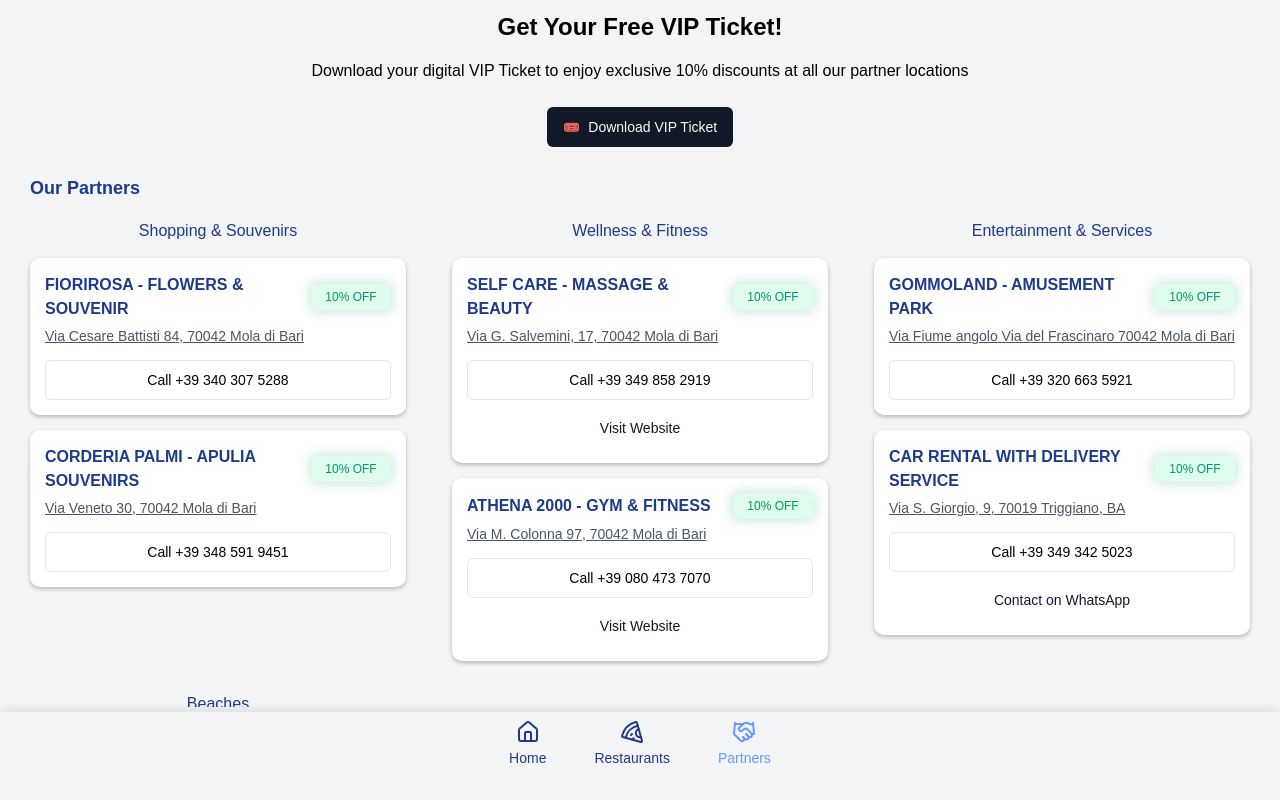
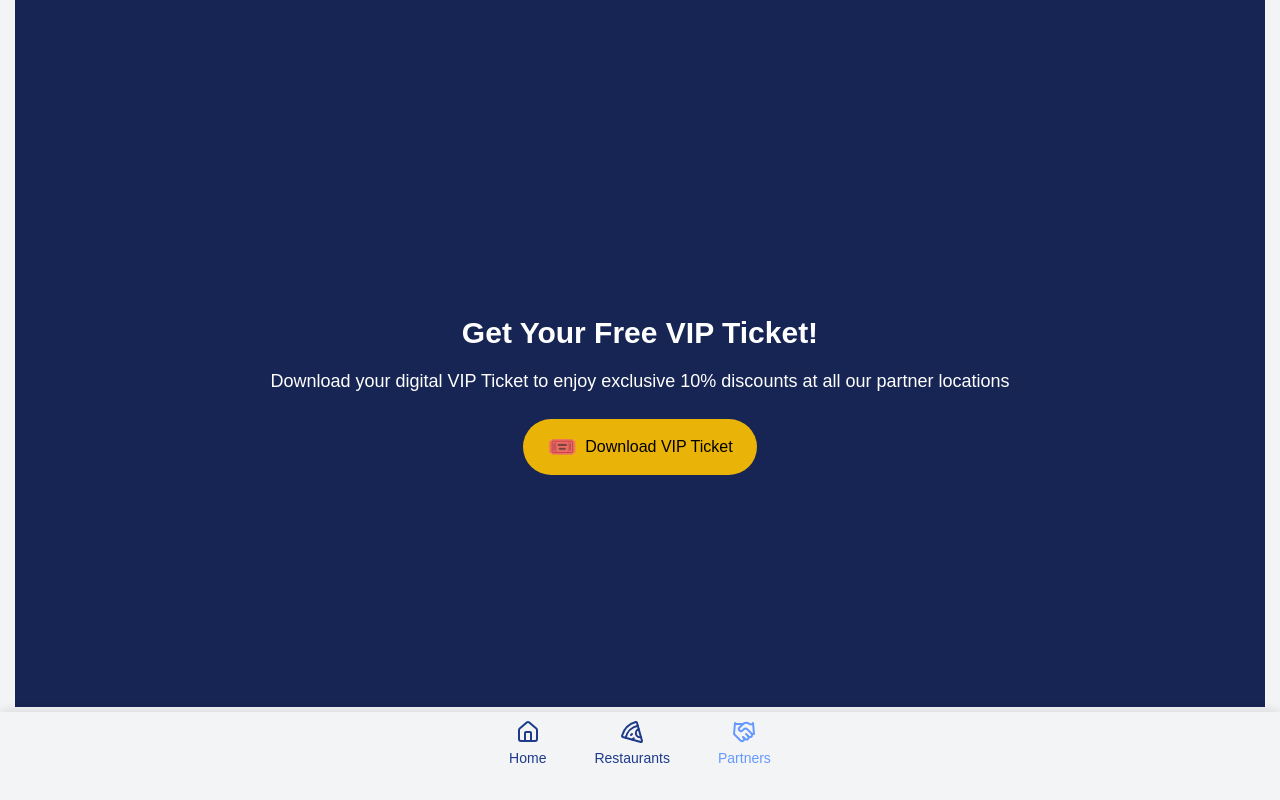
Before and after one commit to Mardar91/nva-webapp, a React (Create React App) app: page /partners in a window 1280 px wide. Built offline with nearby package versions, Linux system fonts and the light colour scheme.

Commit message:
Update VipTicketHero.tsx

```diff
--- a/src/components/VipTicketHero.tsx
+++ b/src/components/VipTicketHero.tsx
@@ -38,20 +38,22 @@ const VipTicketHero = () => {
   };
 
   return (
-    <div className="text-center p-4">
-      <h2 className="text-2xl font-bold mb-4">Get Your Free VIP Ticket!</h2>
+    <div className="bg-blue-950 text-white min-h-screen flex flex-col justify-center items-center">
+      <div className="text-center p-6">
+        <h2 className="text-3xl font-bold mb-4">Get Your Free VIP Ticket!</h2>
 
-      <p className="mb-6">
-        Download your digital VIP Ticket to enjoy exclusive 10% discounts at all our partner locations
-      </p>
+        <p className="mb-6 text-lg">
+          Download your digital VIP Ticket to enjoy exclusive 10% discounts at all our partner locations
+        </p>
 
-      <Button
-        onClick={handleVipTicket}
-        className={cn("flex items-center justify-center mx-auto space-x-2")}
-      >
-        <span>🎟️</span>
-        <span>Download VIP Ticket</span>
-      </Button>
+        <button
+          onClick={handleVipTicket}
+          className="bg-yellow-500 text-black px-6 py-3 rounded-full flex items-center justify-center mx-auto space-x-2 hover:bg-yellow-600 transition-colors"
+        >
+          <span className="text-2xl">🎟️</span>
+          <span>Download VIP Ticket</span>
+        </button>
+      </div>
     </div>
   );
 };
```
